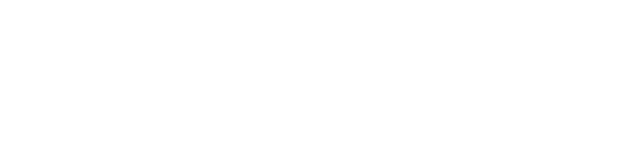
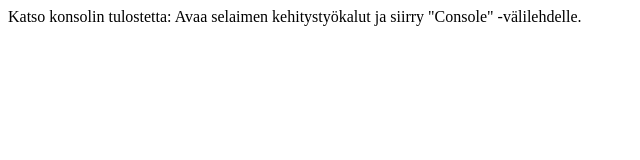
Before and after one commit to aniakin/fullstack_jamk, a plain HTML site: page h1task3.html in a window 1280 px wide. Shown: the whole page, without its empty margins (0-640 px from the left). Drawn offline with Linux system fonts and the light colour scheme.

Commit message:
some updates

```diff
--- a/h1task3.html
+++ b/h1task3.html
@@ -6,6 +6,9 @@
   <title>JavaScript Taulukko</title>
 </head>
 <body>
+
+  Katso konsolin tulostetta:
+  Avaa selaimen kehitystyökalut ja siirry "Console" -välilehdelle.
 
   <script>
 
```
Also changed, not shown: h1task1.html (+0 -5 lines).
